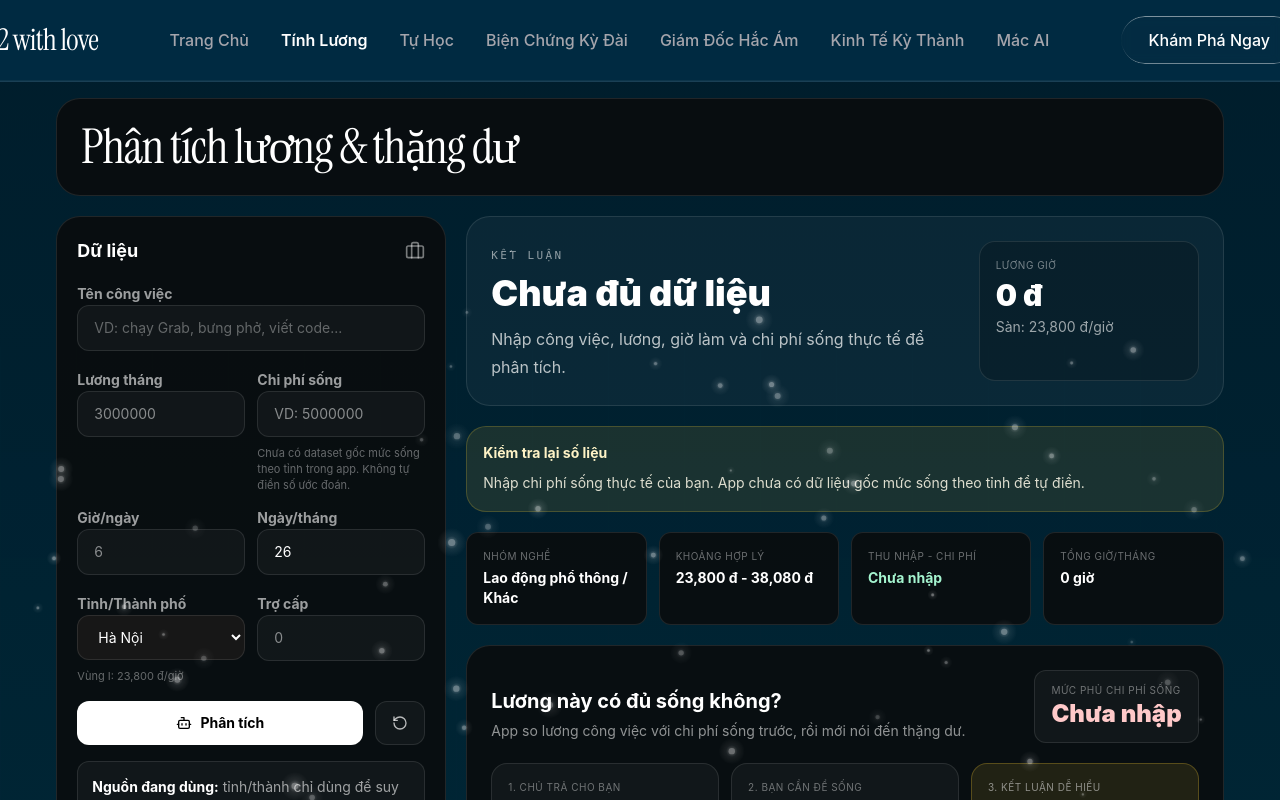
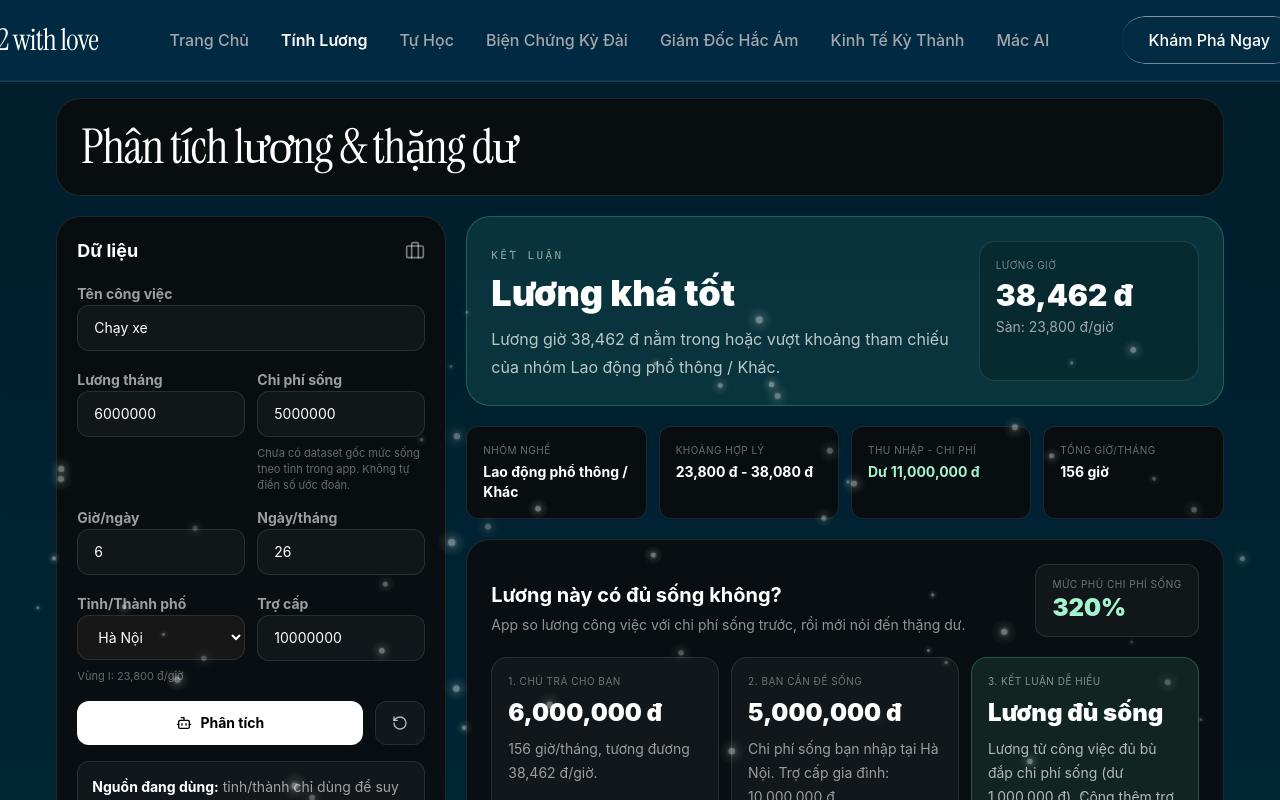
Before and after one commit to trungtran2511/mac-lenin-2, a React (Vite) app: page / in a window 1280 px wide. Both pictures are taken after a click on the button "Tính Lương". Shown: the top 800 px of the page. Built offline with nearby package versions, Linux system fonts and the light colour scheme; a web font is replaced by a local one.

Commit message:
Reconcile wage, living costs, and family support subsidies in SalaryCalculatorPanel

```diff
--- a/src/components/SalaryCalculatorPanel.tsx
+++ b/src/components/SalaryCalculatorPanel.tsx
@@ -160,13 +160,13 @@ const getAiText = async (prompt: string) => {
 };
 
 export function SalaryCalculatorPanel({ onAskTeacher }: SalaryCalculatorPanelProps) {
-  const [jobTitle, setJobTitle] = useState("");
-  const [salaryInput, setSalaryInput] = useState("");
-  const [hoursInput, setHoursInput] = useState("");
+  const [jobTitle, setJobTitle] = useState("Chạy xe");
+  const [salaryInput, setSalaryInput] = useState("6000000");
+  const [hoursInput, setHoursInput] = useState("6");
   const [daysInput, setDaysInput] = useState("26");
   const [provinceId, setProvinceId] = useState("ha-noi");
-  const [livingCostInput, setLivingCostInput] = useState("");
-  const [familySupportInput, setFamilySupportInput] = useState("");
+  const [livingCostInput, setLivingCostInput] = useState("5000000");
+  const [familySupportInput, setFamilySupportInput] = useState("10000000");
   const [aiResult, setAiResult] = useState<AiClassificationResult | null>(null);
   const [isAiLoading, setIsAiLoading] = useState(false);
   const [aiError, setAiError] = useState("");
@@ -627,25 +627,56 @@ export function SalaryCalculatorPanel({ onAskTeacher }: SalaryCalculatorPanelPro
                 </p>
               </div>
 
-              <div className={`rounded-2xl border p-4 ${
-                !hasLivingCost
-                  ? "border-amber-300/25 bg-amber-300/10"
-                  : isWageBelowLivingCost
-                    ? "border-red-300/25 bg-red-400/10"
-                    : "border-emerald-300/25 bg-emerald-300/10"
-              }`}>
-                <div className="text-[10px] uppercase tracking-wider text-white/50">3. Kết luận dễ hiểu</div>
-                <div className="mt-2 text-2xl font-black text-white">
-                  {!hasLivingCost ? "Thiếu mốc mức sống" : isWageBelowLivingCost ? "Lương không đủ sống" : "Có phần vượt chi phí sống"}
-                </div>
-                <p className="mt-2 text-sm leading-6 text-white/68">
-                  {!hasLivingCost
-                    ? "Chưa thể kết luận vì thiếu chi phí sống làm mốc so sánh."
-                    : isWageBelowLivingCost
-                    ? `Riêng lương công việc đang thiếu ${formatMoney(livingCost - monthlySalary)} so với chi phí sống.`
-                    : `Sau khi bù chi phí sống, lương còn dư ${formatMoney(monthlySalary - livingCost)}.`}
-                </p>
-              </div>
+              {(() => {
+                if (!hasLivingCost) {
+                  return (
+                    <div className="rounded-2xl border border-amber-300/25 bg-amber-300/10 p-4">
+                      <div className="text-[10px] uppercase tracking-wider text-white/50">3. Kết luận dễ hiểu</div>
+                      <div className="mt-2 text-2xl font-black text-white">Thiếu mốc mức sống</div>
+                      <p className="mt-2 text-sm leading-6 text-white/68">
+                        Chưa thể kết luận vì thiếu chi phí sống làm mốc so sánh.
+                      </p>
+                    </div>
+                  );
+                }
+
+                const salaryGap = monthlySalary - livingCost;
+                const totalGap = (monthlySalary + familySupport) - livingCost;
+
+                if (salaryGap >= 0) {
+                  return (
+                    <div className="rounded-2xl border border-emerald-300/25 bg-emerald-300/10 p-4">
+                      <div className="text-[10px] uppercase tracking-wider text-white/50">3. Kết luận dễ hiểu</div>
+                      <div className="mt-2 text-2xl font-black text-white">Lương đủ sống</div>
+                      <p className="mt-2 text-sm leading-6 text-white/68">
+                        Lương từ công việc đủ bù đắp chi phí sống (dư {formatMoney(salaryGap)}). {familySupport > 0 && `Cộng thêm trợ cấp ${formatMoney(familySupport)}, bạn dư tổng cộng ${formatMoney(totalGap)}.`}
+                      </p>
+                    </div>
+                  );
+                }
+
+                if (totalGap >= 0) {
+                  return (
+                    <div className="rounded-2xl border border-emerald-300/25 bg-emerald-300/10 p-4">
+                      <div className="text-[10px] uppercase tracking-wider text-white/50">3. Kết luận dễ hiểu</div>
+                      <div className="mt-2 text-2xl font-black text-white">Đủ sống nhờ trợ cấp</div>
+                      <p className="mt-2 text-sm leading-6 text-white/68">
+                        Lương công việc chưa đủ chi phí sống (thiếu {formatMoney(Math.abs(salaryGap))}). Tuy nhiên, nhờ trợ cấp {formatMoney(familySupport)}, tổng thu nhập của bạn đã đủ sống (dư {formatMoney(totalGap)}).
+                      </p>
+                    </div>
+                  );
+                }
+
+                return (
+                  <div className="rounded-2xl border border-red-300/25 bg-red-400/10 p-4">
+                    <div className="text-[10px] uppercase tracking-wider text-white/50">3. Kết luận dễ hiểu</div>
+                    <div className="mt-2 text-2xl font-black text-white">Thu nhập không đủ sống</div>
+                    <p className="mt-2 text-sm leading-6 text-white/68">
+                      Lương công việc thiếu {formatMoney(Math.abs(salaryGap))} so với chi phí sống. {familySupport > 0 ? `Dù có thêm trợ cấp ${formatMoney(familySupport)}, tổng thu nhập vẫn thiếu ${formatMoney(Math.abs(totalGap))}/tháng.` : "Bạn cần thêm thu nhập hoặc trợ cấp để bù đắp."}
+                    </p>
+                  </div>
+                );
+              })()}
             </div>
 
             <div className="rounded-2xl border border-white/10 bg-black/20 p-4 space-y-3">
```
